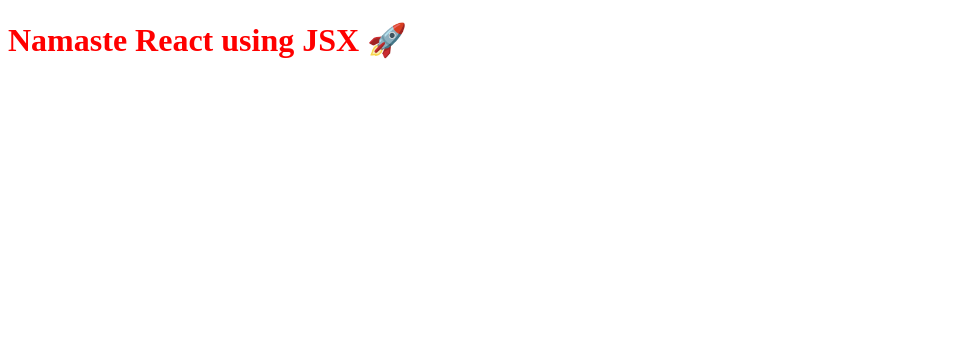
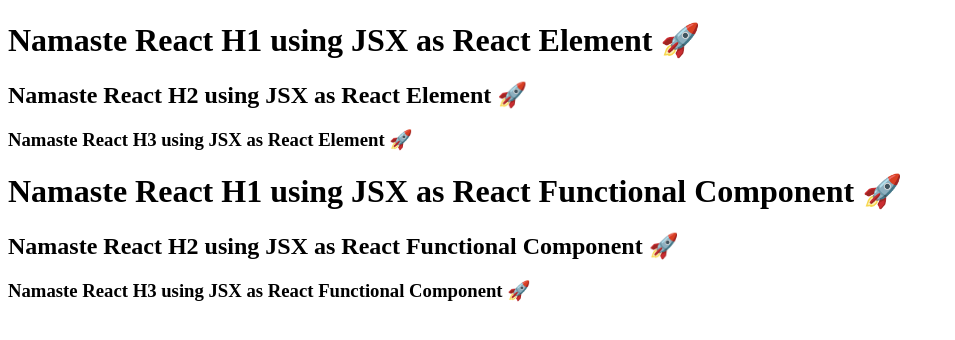
Before and after one commit to VaidheeswaranS/learn-react, a React (Vite) app: page / in a window 1280 px wide. Shown: the top 340 px of the page, without its empty margins (0-955 px from the left). Built offline with nearby package versions, Linux system fonts and the light colour scheme.

Commit message:
feat: added functional components and component composition

```diff
--- a/App.js
+++ b/App.js
@@ -1,17 +1,48 @@
-// example - 2
 import React from "react";
 import ReactDOM from "react-dom/client";
 
 // creating <h1> using Core React
-const heading = React.createElement('h1', { id: 'heading' }, 'Namaste React 🚀'); // this rertuns a React Object
+const headingCore = React.createElement(
+  "h1",
+  { id: "heading" },
+  "Namaste React using Core React🚀"
+); // this returns a React Object
 
-// create <h1> using JSX
-// JSX - it is HTML like or XML like syntax
-// Babel is a package that transpiles the JSX code and convert it into React code
-const jsxheading = <h1 id="heading" className="heading h1">Namaste React using JSX 🚀</h1> // this returns a React Object
+const heading1Element = (
+  <h1 id="heading-one-element">Namaste React H1 using JSX as React Element 🚀</h1>
+);
 
-console.log(jsxheading); // the output will be the Object that contains props, children etc..
+const heading2Element = (
+  <h2 id="heading-two-element">Namaste React H2 using JSX as React Element 🚀</h2>
+);
 
-const root = ReactDOM.createRoot(document.getElementById("root")); // here we are telling React that under which it needs to place the content
+const heading3Element = (
+  <h3 id="heading-three-element">Namaste React H3 using JSX as React Element 🚀</h3>
+);
 
-root.render(jsxheading); // this will take the React object that was returned and convert it into HTML and place it in the place we mentioned above
+const Heading1Component = () => (
+  <h1 id="heading-one-component">Namaste React H1 using JSX as React Functional Component 🚀</h1>
+)
+
+const Heading2Component = () => (
+  <h2 id="heading-two-component">Namaste React H2 using JSX as React Functional Component 🚀</h2>
+)
+
+const Heading3Component = () => (
+  <h3 id="heading-three-component">Namaste React H3 using JSX as React Functional Component 🚀</h3>
+)
+
+const heading = (
+  <div className="title">
+    {heading1Element}
+    {heading2Element}
+    {heading3Element}
+    <Heading1Component />
+    {Heading2Component()}
+    <Heading3Component></Heading3Component>
+  </div>
+)
+
+const root = ReactDOM.createRoot(document.getElementById("root"));
+
+root.render(heading); // rendering functional component
--- a/index.html
+++ b/index.html
@@ -8,7 +8,7 @@
 </head>
 <body>
   <div id="root"></div>
-  <!-- adding h1 tag using react -->
+
   <script type="module" src="App.js"></script>
 
   <!-- adding h1 tag using JavaScript -->
```
Also changed, not shown: notes/3.React Components and Composition.md (added, +35 -0 lines).
